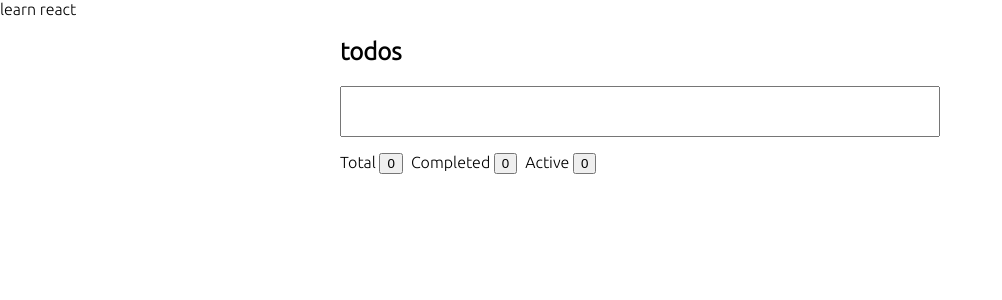
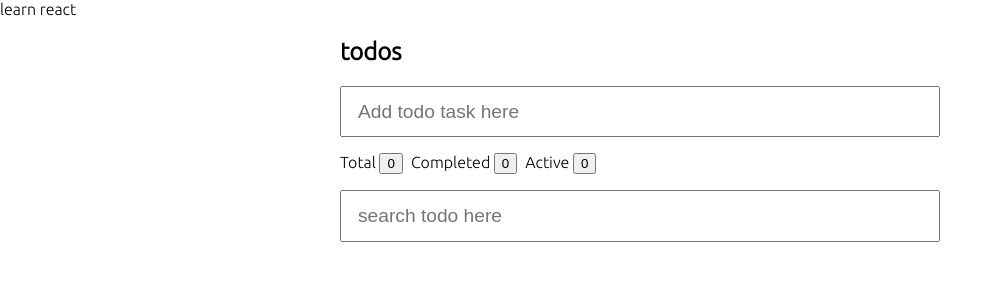
Before and after one commit to JohnFromJovy/todo-react-ts, a React (Create React App) app: page / in a window 1280 px wide. Shown: the top 300 px of the page, without its empty margins (0-1002 px from the left). Built offline with nearby package versions, Linux system fonts and the light colour scheme; a web font is replaced by a local one.

Commit message:
add search box

```diff
--- a/src/components/Todo/Category.tsx
+++ b/src/components/Todo/Category.tsx
@@ -14,7 +14,7 @@ export const Category = ({
 			<label>
 				{label}
 				<button
-					data-testid={'todo-${type}'}
+					data-testid={`todo-${type}`}
 					onClick={() => switchCategory(type)}>
 					{number}
 				</button>
--- /dev/null
+++ b/src/components/Todo/SearchBox.tsx
@@ -0,0 +1,21 @@
+import { ChangeEvent } from 'react';
+
+export const SearchBox = ({
+	performSearch,
+}: {
+	performSearch: (query: string) => void;
+}) => {
+	const handleChange = (e: ChangeEvent<HTMLInputElement>) => {
+		performSearch(e.target.value);
+	};
+
+	return (
+		<input
+			data-testid="search-input"
+			className="todo-input"
+			type="text"
+			placeholder="search todo here"
+			onChange={handleChange}
+		/>
+	);
+};
--- a/src/components/Todo/Todo.tsx
+++ b/src/components/Todo/Todo.tsx
@@ -4,6 +4,7 @@ import { TodoType } from './type';
 import './Todo.css';
 import { useTodos } from './useTodos';
 import { Aggregation } from './Aggregation';
+import { SearchBox } from './SearchBox';
 
 const Todo = ({ items }: { items?: TodoType[] }) => {
 	const {
@@ -13,6 +14,7 @@ const Todo = ({ items }: { items?: TodoType[] }) => {
 		addTodo,
 		toggleTodo,
 		deleteTodo,
+		search,
 	} = useTodos(items);
 
 	return (
@@ -23,6 +25,7 @@ const Todo = ({ items }: { items?: TodoType[] }) => {
 				aggregation={aggregation}
 				switchCategory={switchCategory}
 			/>
+			<SearchBox performSearch={search} />
 			<TodoList
 				todos={displayTodos}
 				onToggleItem={toggleTodo}
--- a/src/components/Todo/TodoInput.tsx
+++ b/src/components/Todo/TodoInput.tsx
@@ -30,9 +30,10 @@ export const TodoInput = ({
 	};
 	return (
 		<input
+			data-testid="todo-input"
 			className="todo-input"
 			type="text"
-			data-testid="todo-input"
+			placeholder="Add todo task here"
 			onChange={handleChange}
 			onKeyDown={handleKeyDown}></input>
 	);
--- a/src/components/Todo/useTodos.tsx
+++ b/src/components/Todo/useTodos.tsx
@@ -4,19 +4,40 @@ import { TodoType } from './type';
 export const useTodos = (items: TodoType[] = []) => {
 	const [todos, setTodos] = useState<TodoType[]>(items);
 	const [category, setCategory] = useState<string>('total');
+	const [query, setQuery] = useState<string>('');
 
+	const completed = useMemo(() => {
+		return todos.filter((todo) => todo.completed);
+	}, [todos]);
+
+	const active = useMemo(() => {
+		return todos.filter((todo) => !todo.completed);
+	}, [todos]);
 	const displayTodos = useMemo(() => {
+		const getDisplayTodos = () => {
 			switch (category) {
 				case 'total':
 					return todos;
 				case 'completed':
-				return todos.filter((todo) => todo.completed);
+					return completed;
 				case 'active':
-				return todos.filter((todo) => !todo.completed);
+					return active;
 				default:
 					return todos;
 			}
-	}, [category, todos]);
+		};
+		const items = getDisplayTodos();
+
+		return items.filter((item) => item.content.includes(query));
+	}, [active, completed, category, todos, query]);
+
+	const aggregation = useMemo(() => {
+		return {
+			total: todos.length,
+			completed: todos.filter((todo) => todo.completed).length,
+			active: todos.filter((todo) => !todo.completed).length,
+		};
+	}, [todos]);
 
 	const addTodo = (todo: TodoType) => {
 		setTodos([todo, ...todos]);
@@ -36,13 +57,9 @@ export const useTodos = (items: TodoType[] = []) => {
 		setTodos(todos.filter((item) => item.id !== todo.id));
 	};
 
-	const aggregation = useMemo(() => {
-		return {
-			total: todos.length,
-			completed: todos.filter((todo) => todo.completed).length,
-			active: todos.filter((todo) => !todo.completed).length,
+	const search = (query: string) => {
+		setQuery(query);
 	};
-	}, [todos]);
 
 	return {
 		displayTodos,
@@ -51,5 +68,6 @@ export const useTodos = (items: TodoType[] = []) => {
 		addTodo,
 		toggleTodo,
 		deleteTodo,
+		search,
 	};
 };
```
Also changed, not shown: 1 other file (tests, documents, lock files or other folders). Lines whose indentation alone changed are shown as unchanged.
